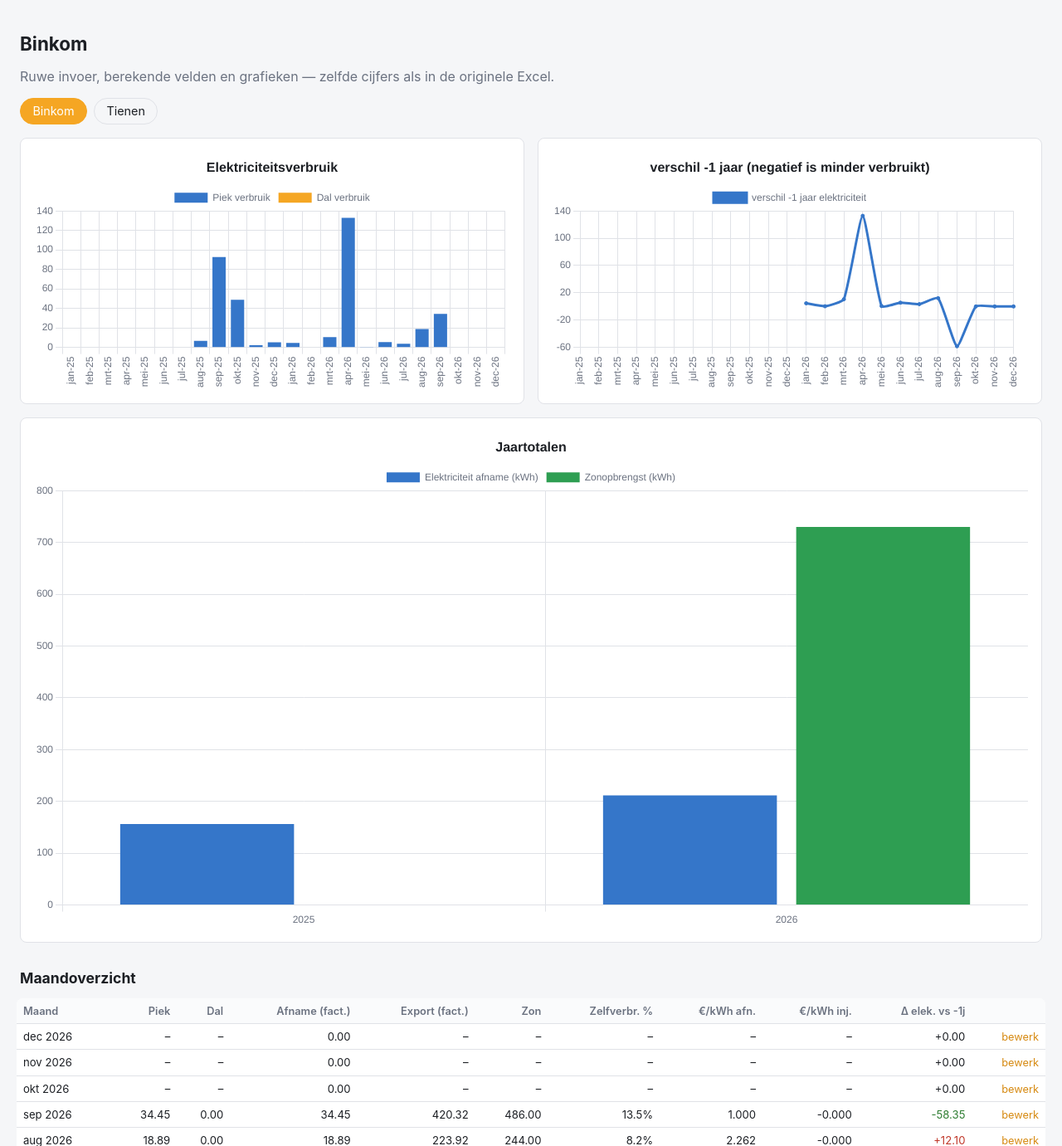
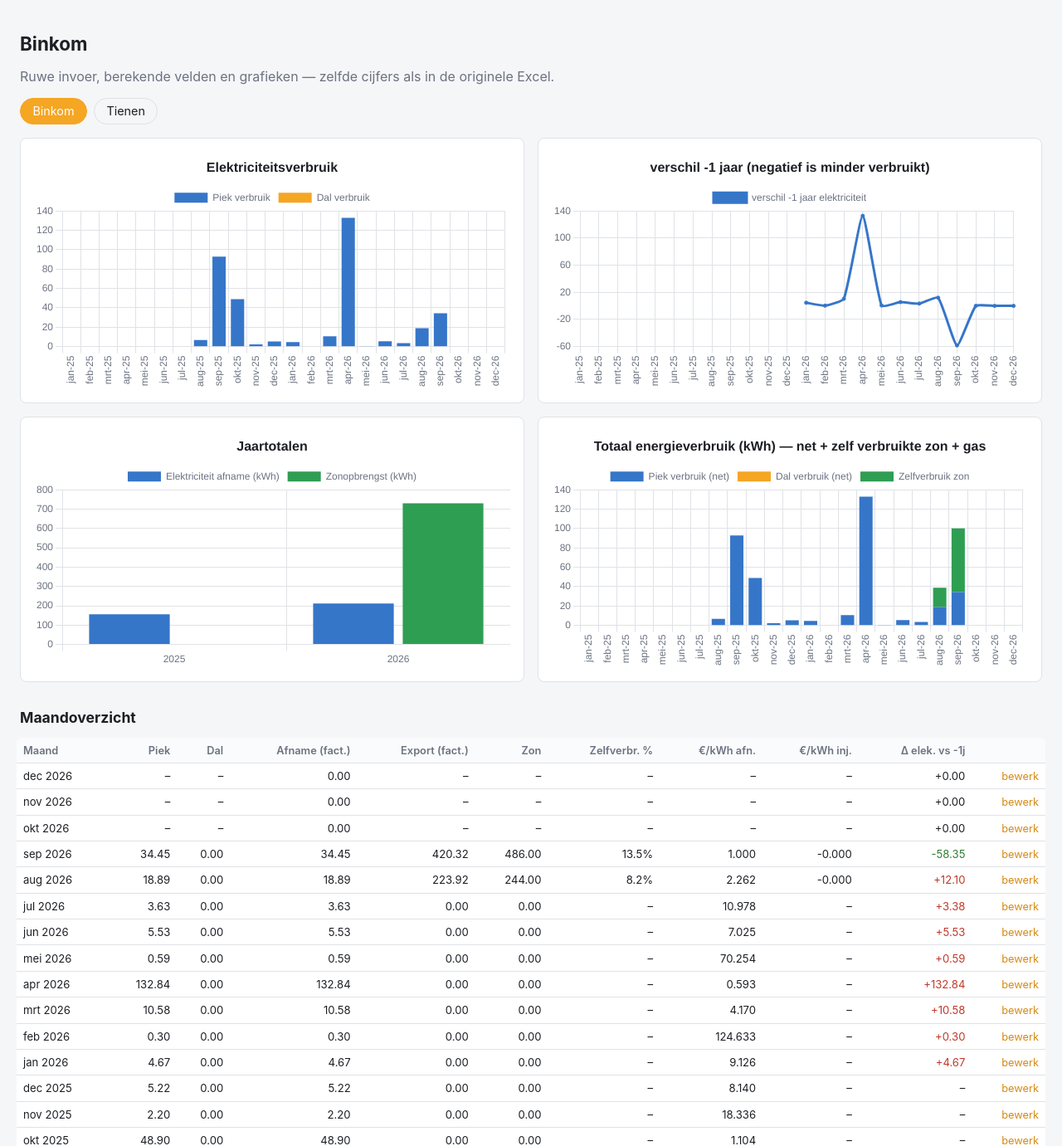
Before and after one commit to rbruyn1/verbruiken, a Flask app: page /?woning=Binkom in a window 1280 px wide. Shown: the part 44-1425 px from the top of the page at 83% size. Run offline with Flask 3, Linux system fonts and the light colour scheme; data comes from the database, SQL or seed files in the repository.

Commit message:
0.2.14: vaste grafiekhoogte (fix Jaartotalen bij Binkom) + nieuwe grafiek totaal energieverbruik

```diff
--- a/verbruik_addon/app/main.py
+++ b/verbruik_addon/app/main.py
@@ -101,6 +101,7 @@ def index():
     labels = []
     piek, dal = [], []
     gas = []
+    zelfverbruik = []
     verschil_elek, verschil_gas = [], []
     heeft_gas = any(r.get("gas_kwh") is not None for r in records)
 
@@ -109,6 +110,10 @@ def index():
         piek.append(r.get("piek_verbruik"))
         dal.append(r.get("dal_verbruik"))
         gas.append(r.get("gas_kwh"))
+        if r.get("zonopbrengst_totaal") is not None:
+            zelfverbruik.append(r["zonopbrengst_totaal"] - (r.get("totaal_export") or 0))
+        else:
+            zelfverbruik.append(None)
 
         vorig = by_key.get((r["jaar"] - 1, r["maand"]))
         enriched = verrijk(r, vorig)
@@ -124,6 +129,7 @@ def index():
         piek=piek,
         dal=dal,
         gas=gas,
+        zelfverbruik=zelfverbruik,
         verschil_elek=verschil_elek,
         verschil_gas=verschil_gas,
         maandrecords=_enriched_records(woning),
--- a/verbruik_addon/app/static/style.css
+++ b/verbruik_addon/app/static/style.css
@@ -75,7 +75,10 @@ form.entry button:hover { background: var(--accent-dark); }
     border: 1px solid var(--border);
     border-radius: 8px;
     padding: 1rem;
+    height: 320px;
+    position: relative;
 }
+.chart-card canvas { max-height: 100%; }
 .chart-card.full { grid-column: 1 / -1; }
 /* Bij een oneven aantal grafieken (bv. geen gas bij Binkom: 3 i.p.v. 4)
    krijgt de laatste automatisch de volle breedte, zodat er geen lege
--- a/verbruik_addon/app/templates/index.html
+++ b/verbruik_addon/app/templates/index.html
@@ -28,6 +28,9 @@
     <div class="chart-card">
         <canvas id="jaartotalenChart"></canvas>
     </div>
+    <div class="chart-card">
+        <canvas id="totaalEnergieChart"></canvas>
+    </div>
 </div>
 {% endif %}
 
@@ -44,6 +47,7 @@ const labels = {{ labels | tojson }};
 const piek = {{ piek | tojson }};
 const dal = {{ dal | tojson }};
 const gas = {{ gas | tojson }};
+const zelfverbruik = {{ zelfverbruik | tojson }};
 const verschilElek = {{ verschil_elek | tojson }};
 const verschilGas = {{ verschil_gas | tojson }};
 const heeftGas = {{ heeft_gas | tojson }};
@@ -64,6 +68,7 @@ if (heeftGas) {
         ]},
         options: {
             responsive: true,
+            maintainAspectRatio: false,
             plugins: { title: { display: true, text: "Gasverbruik", color: "#1c1f24", font: { size: 16 } } },
             scales: { x: { ticks: { maxRotation: 90, minRotation: 90 } } }
         }
@@ -78,6 +83,7 @@ new Chart(document.getElementById("elekChart"), {
     ]},
     options: {
         responsive: true,
+            maintainAspectRatio: false,
         plugins: { title: { display: true, text: "Elektriciteitsverbruik", color: "#1c1f24", font: { size: 16 } } },
         scales: { x: { stacked: true, ticks: { maxRotation: 90, minRotation: 90 } }, y: { stacked: true } }
     }
@@ -91,6 +97,7 @@ new Chart(document.getElementById("verschilChart"), {
     ]},
     options: {
         responsive: true,
+            maintainAspectRatio: false,
         plugins: { title: { display: true, text: "verschil -1 jaar (negatief is minder verbruikt)", color: "#1c1f24", font: { size: 16 } } },
         scales: { x: { ticks: { maxRotation: 90, minRotation: 90 } } }
     }
@@ -105,7 +112,24 @@ new Chart(document.getElementById("jaartotalenChart"), {
     ]},
     options: {
         responsive: true,
+            maintainAspectRatio: false,
         plugins: { title: { display: true, text: "Jaartotalen", color: "#1c1f24", font: { size: 16 } } }
+    }
+});
+
+new Chart(document.getElementById("totaalEnergieChart"), {
+    type: "bar",
+    data: { labels: labels, datasets: [
+        { label: "Piek verbruik (net)", data: piek, backgroundColor: "#3576c9", stack: "energie" },
+        { label: "Dal verbruik (net)", data: dal, backgroundColor: "#f5a623", stack: "energie" },
+        { label: "Zelfverbruik zon", data: zelfverbruik, backgroundColor: "#2e9e52", stack: "energie" },
+        ...(heeftGas ? [{ label: "Gas", data: gas, backgroundColor: "#8e44ad", stack: "energie" }] : [])
+    ]},
+    options: {
+        responsive: true,
+        maintainAspectRatio: false,
+        plugins: { title: { display: true, text: "Totaal energieverbruik (kWh) — net + zelf verbruikte zon + gas", color: "#1c1f24", font: { size: 16 } } },
+        scales: { x: { stacked: true, ticks: { maxRotation: 90, minRotation: 90 } }, y: { stacked: true } }
     }
 });
 </script>
--- a/verbruik_addon/config.yaml
+++ b/verbruik_addon/config.yaml
@@ -1,5 +1,5 @@
 name: "Verbruik Tienen/Binkom"
-version: "0.2.13"
+version: "0.2.14"
 slug: "verbruik_addon"
 description: "Maandelijkse en jaarlijkse energie/water/gas-registratie voor Tienen en Binkom"
 arch:
```
Also changed, not shown: verbruik_addon/CHANGELOG.md.
